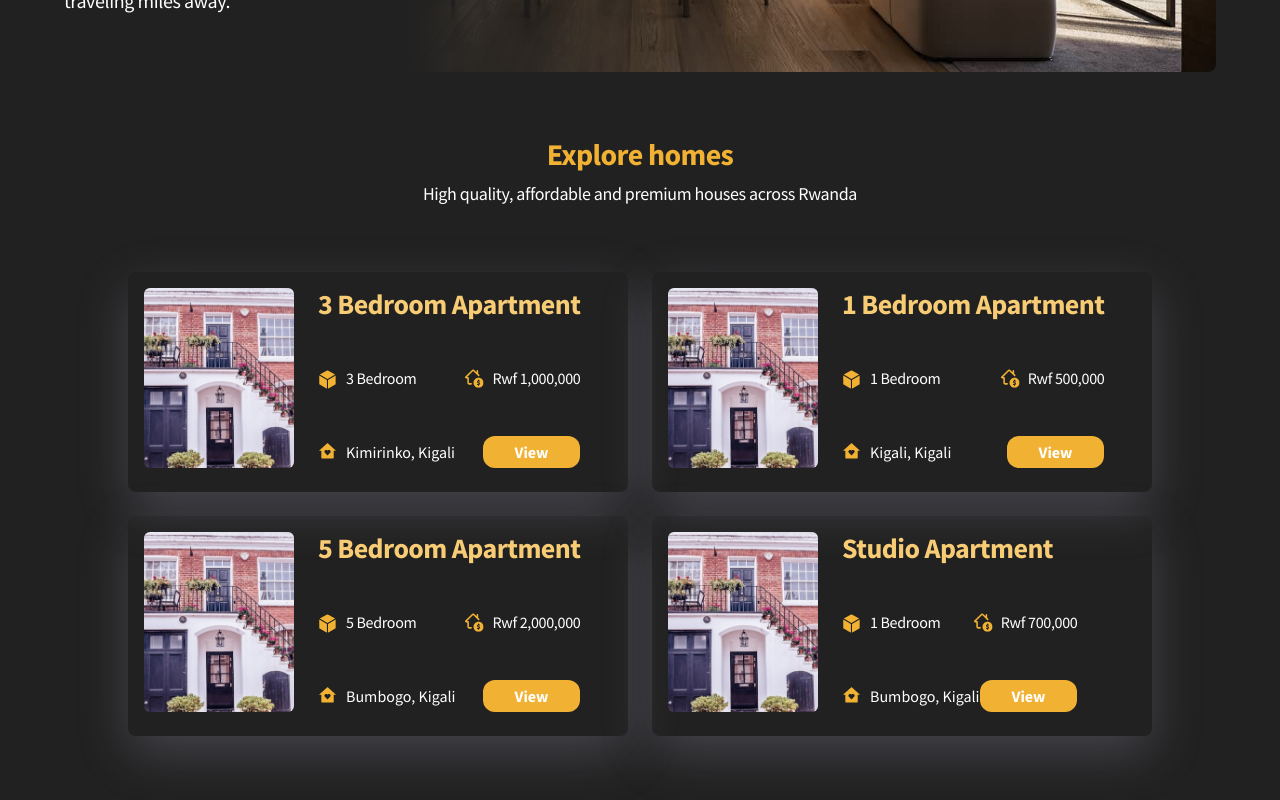
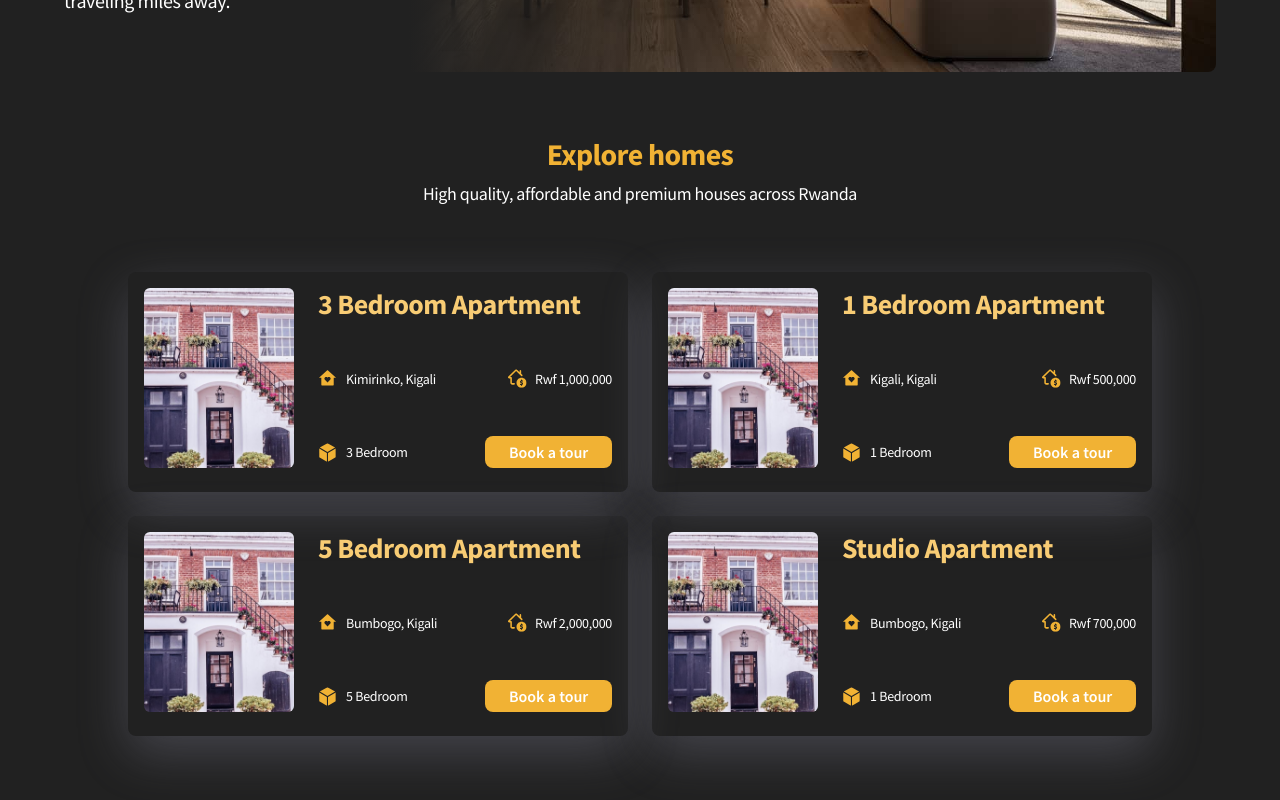
Before and after one commit to Lekipising/maskani_app, a Next.js app: page / in a window 1280 px wide. Shown: the part 601-1401 px from the top of the page. Built offline with nearby package versions, Linux system fonts and the light colour scheme.

Commit message:
chore: rename btn to book tour

```diff
--- a/components/global/buttons.tsx
+++ b/components/global/buttons.tsx
@@ -22,3 +22,14 @@ export function OutlinedLinkButton({ to, text }) {
     </Link>
   );
 }
+
+export function FilledButton({ onClick, text }) {
+  return (
+    <button
+      onClick={onClick}
+      className="bg-yellow  text-md px-6 leading-none flex justify-center items-center py-2 rounded-lg font-semibold text-white"
+    >
+      {text}
+    </button>
+  );
+}
--- a/components/properties/index.tsx
+++ b/components/properties/index.tsx
@@ -1,8 +1,9 @@
 import Image from "next/image";
-import React from "react";
+import React, { useState } from "react";
 import { thousandSeparator } from "../../utils";
 
 import { motion } from "framer-motion";
+import { FilledButton } from "../global/buttons";
 
 interface PropertyType {
   id: number;
@@ -76,6 +77,7 @@ function OneProperty({
   property: PropertyType;
   index?: number;
 }) {
+  const [btnText, setBtnText] = useState("Book a tour");
   return (
     <motion.div
       transition={{ ease: "easeIn", duration: 0.3, delay: index * 0.1 }}
@@ -84,7 +86,7 @@ function OneProperty({
       viewport={{ amount: 1, once: true }}
       className={`rounded-lg hover:bg-yellow/10 md:pb-6 pb-8 transition-all ease-in duration-300 gap-6 one-property p-4 flex md:flex-row flex-col md:w-[500px] w-full h-auto`}
     >
-      <div className="relative md:w-[150px] w-full h-[180px] rounded-md">
+      <div className="relative md:w-[150px] md:min-w-[150px] w-full h-[180px] rounded-md">
         <Image
           src={property.image}
           fill
@@ -92,33 +94,26 @@ function OneProperty({
           alt={property.title}
         />
       </div>
-      <div className="flex flex-col gap-4 md:gap-0 justify-between">
+      <div className="flex flex-col gap-4 md:gap-0 w-full justify-between">
         <h1 className="md:text-[28px] text-[22px] font-bold text-[#f8cc74]">
           {property.title}
         </h1>
         <p className="text-white tetx-[19px] font-medium flex justify-between">
-          <span className="flex gap-2 items-center">
-            <Image src="/beds.svg" width={20} height={20} alt="location" />{" "}
-            {property.capacity + " Bedroom"}
-          </span>
-          <span className="flex gap-2 items-center">
+          <div className="flex gap-2 text-sm items-center">
+            <Image src="/location.svg" width={20} height={20} alt="location" />{" "}
+            {property.location}
+          </div>
+          <span className="flex gap-2 text-sm items-center">
             <Image src="/price.svg" width={20} height={20} alt="location" />{" "}
             {"Rwf " + thousandSeparator(property.price)}
           </span>
         </p>
         <div className="text-white tetx-[19px] font-medium flex justify-between">
-          <div className="flex gap-2 items-center">
-            <Image src="/location.svg" width={20} height={20} alt="location" />{" "}
-            {property.location}
-          </div>
-          <a
-            href="https://bit.ly/maskani-virtual-demo"
-            target={"_blank"}
-            className="bg-yellow px-8 py-1 rounded-xl font-bold"
-            rel="noreferrer"
-          >
-            View
-          </a>
+          <span className="flex gap-2 text-sm items-center">
+            <Image src="/beds.svg" width={20} height={20} alt="location" />{" "}
+            {property.capacity + " Bedroom"}
+          </span>
+          <FilledButton text={btnText} onClick={() => setBtnText("Booked!")} />
         </div>
       </div>
     </motion.div>
```
